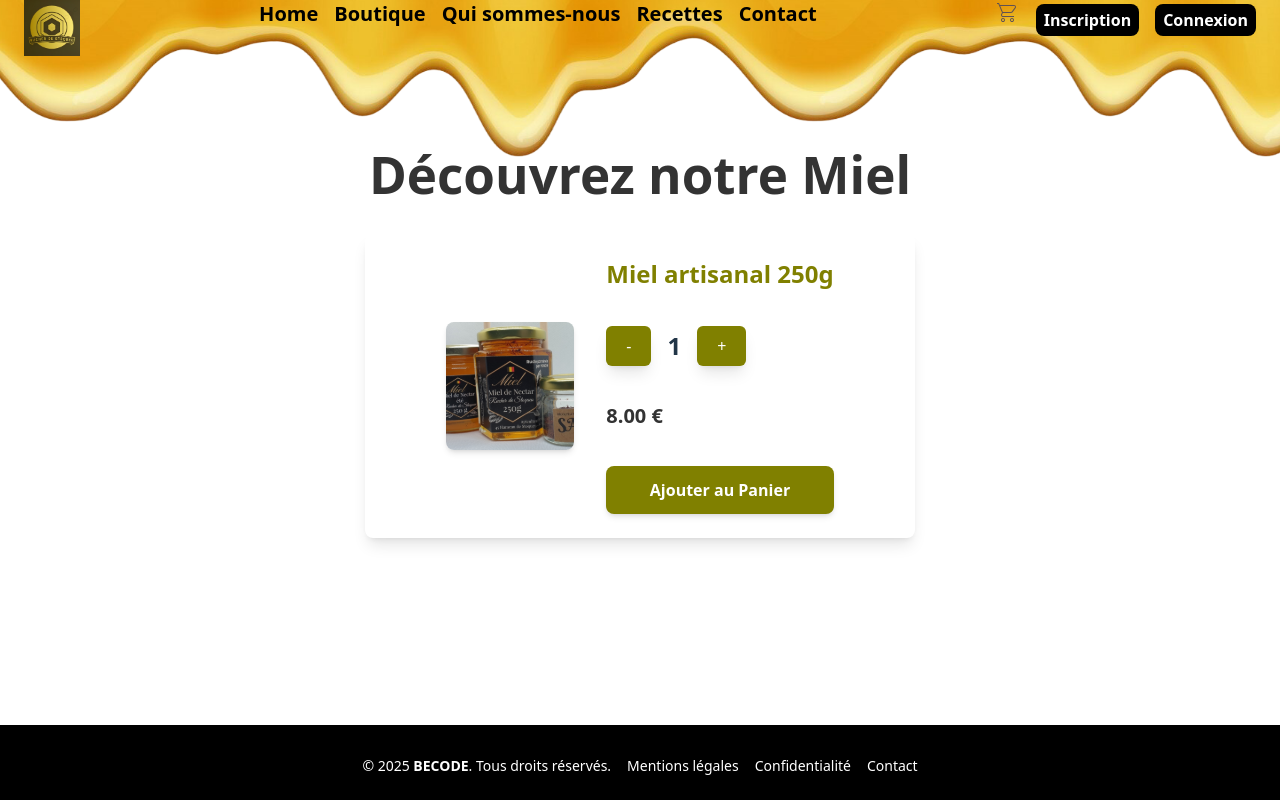
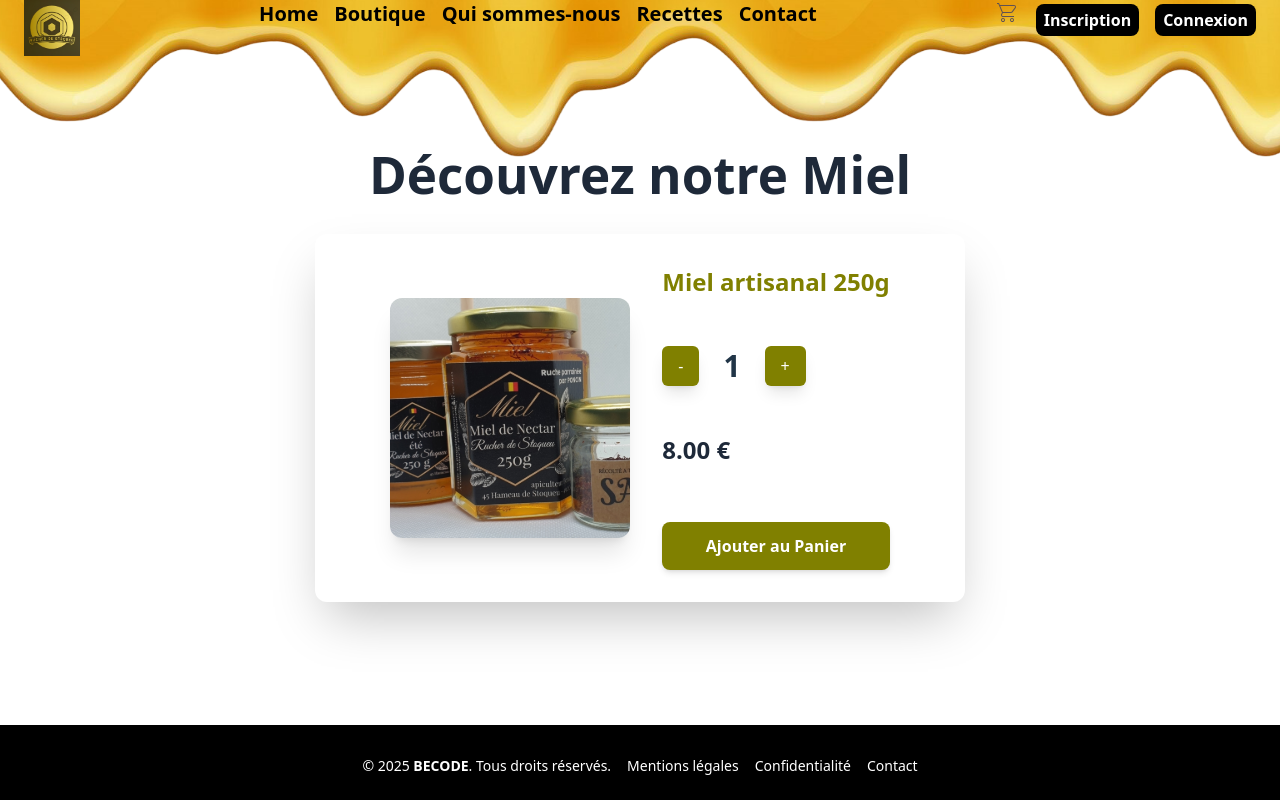
Before and after one commit to chaponcin/Miel-de-Nectar, a React (Vite) app in the folder miel-proj/: page /boutique in a window 1280 px wide. Built offline with nearby package versions, Linux system fonts and the light colour scheme.

Commit message:
panier + boutique

```diff
--- a/miel-proj/src/pages/boutique.jsx
+++ b/miel-proj/src/pages/boutique.jsx
@@ -17,42 +17,46 @@ export default function HoneyProduct() {
         initial={{ opacity: 0, y: -50 }}
         animate={{ opacity: 1, y: 0 }}
         transition={{ duration: 0.6, ease: "easeOut" }}
-        className="text-4xl font-bold text-center text-[#333] mb-8"
+        className="text-4xl font-bold text-center text-gray-800 mb-8"
       >
         Découvrez notre Miel
       </motion.h1>
 
       {/* Product Card */}
-      <div className="flex flex-col md:flex-row items-center justify-center gap-8 p-6 rounded-lg shadow-lg w-full md:w-[550px] bg-white">
-        <img
-          src="./src/assets/pot-accueil.svg"
-          alt="Pot de miel"
-          className="w-32 h-32 object-cover rounded-lg shadow-md"
-        />
+      <div className="flex flex-col md:flex-row items-center justify-center gap-8 p-8 rounded-xl shadow-2xl w-full md:w-[650px] bg-white">
+        {/* Product Image */}
+        <div className="w-48 h-48 md:w-60 md:h-60 relative">
+          <img
+            src="./src/assets/pot-accueil.svg"
+            alt="Pot de miel"
+            className="w-full h-full object-cover rounded-xl shadow-xl transition-transform duration-300 ease-in-out transform hover:scale-105"
+          />
+        </div>
 
         {/* Product Info */}
-        <div className="flex flex-col items-start space-y-5">
-          <h2 className="text-2xl font-bold text-[#808000]">Miel artisanal 250g</h2>
+        <div className="flex flex-col items-start space-y-6 md:space-y-8">
+        <h2 className="text-2xl font-semibold text-[#808000]">Miel artisanal 250g</h2>
+
 
           {/* Quantity Control */}
-          <div className="flex items-center gap-4 mt-4">
+          <div className="flex items-center gap-6 mt-4">
             <button
               onClick={() => setQuantity(Math.max(1, quantity - 1))}
-              className="px-5 py-2 bg-[#808000] text-white rounded-md shadow-lg hover:bg-[#6e6e00] transition duration-300 ease-in-out"
+              className="px-4 py-2 bg-[#808000] text-white rounded-md shadow-lg hover:bg-yellow-500 transition duration-300 ease-in-out"
             >
               -
             </button>
-            <span className="text-2xl font-semibold">{quantity}</span>
+            <span className="text-3xl font-semibold">{quantity}</span>
             <button
               onClick={() => setQuantity(quantity + 1)}
-              className="px-5 py-2 bg-[#808000] text-white rounded-md shadow-lg hover:bg-[#6e6e00] transition duration-300 ease-in-out"
+              className="px-4 py-2 bg-[#808000] text-white rounded-md shadow-lg hover:bg-yellow-500 transition duration-300 ease-in-out"
             >
               +
             </button>
           </div>
 
           {/* Price Display */}
-          <p className="text-xl font-semibold text-[#333] mt-4">{totalPrice.toFixed(2)} €</p>
+          <p className="text-2xl font-semibold text-gray-800 mt-4">{totalPrice.toFixed(2)} €</p>
 
           {/* Add to Cart Button */}
           <button
@@ -60,7 +64,7 @@ export default function HoneyProduct() {
               addToCart(quantity); // Add to global cart
               navigate("/pannier"); // Redirect to panier page
             }}
-            className="mt-4 bg-[#808000] hover:bg-[#6e6e00] text-white font-bold py-3 px-6 rounded-lg shadow-md transition duration-300 ease-in-out w-full"
+            className="mt-6 bg-[#808000] hover:bg-yellow-500 text-white font-bold py-3 px-6 rounded-lg shadow-md transition duration-300 ease-in-out w-full"
           >
             Ajouter au Panier
           </button>
--- a/miel-proj/src/pages/pannier.jsx
+++ b/miel-proj/src/pages/pannier.jsx
@@ -1,3 +1,5 @@
+import { motion } from "framer-motion"; // <-- Add this import at the top
+
 import { useCart } from "../contexts/CartContext";
 import { useState } from "react";
 import pot250g from "../assets/potsoleil.jpeg";
@@ -16,7 +18,16 @@ function Pannier() {
 
   return (
     <div className="pt-[150px] px-6 md:px-20">
-      <h1 className="text-3xl font-bold mb-10 text-center">Mon panier</h1>
+
+
+      <motion.h1
+        initial={{ opacity: 0, y: -50 }}
+        animate={{ opacity: 1, y: 0 }}
+        transition={{ duration: 0.6, ease: 'easeOut' }}
+        className="text-3xl font-bold mb-10 p-5 text-center"
+      >
+        Mon panier
+      </motion.h1>
 
       {cartItem ? (
         <div className="flex flex-col md:flex-row justify-center items-start gap-8">
```
Also changed, not shown: 1 other file (tests, documents, lock files or other folders).
